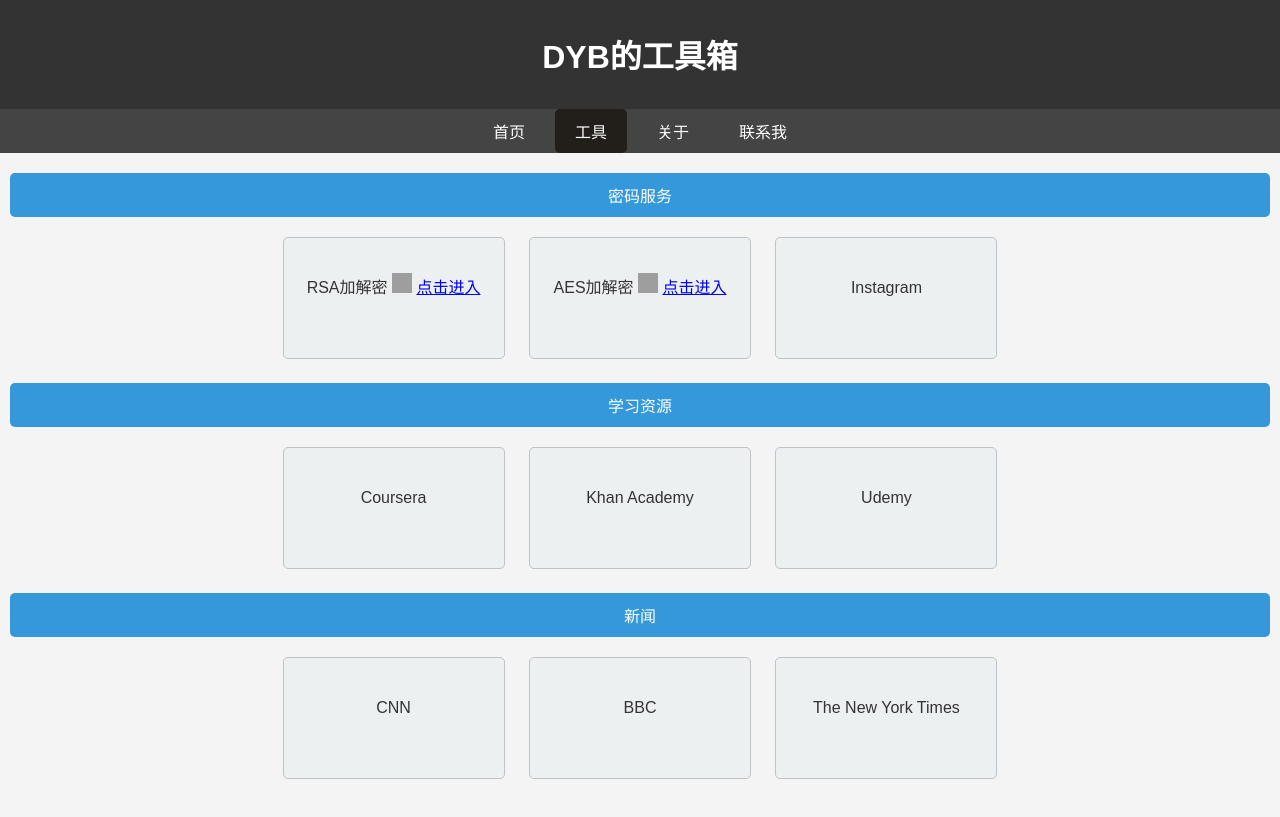
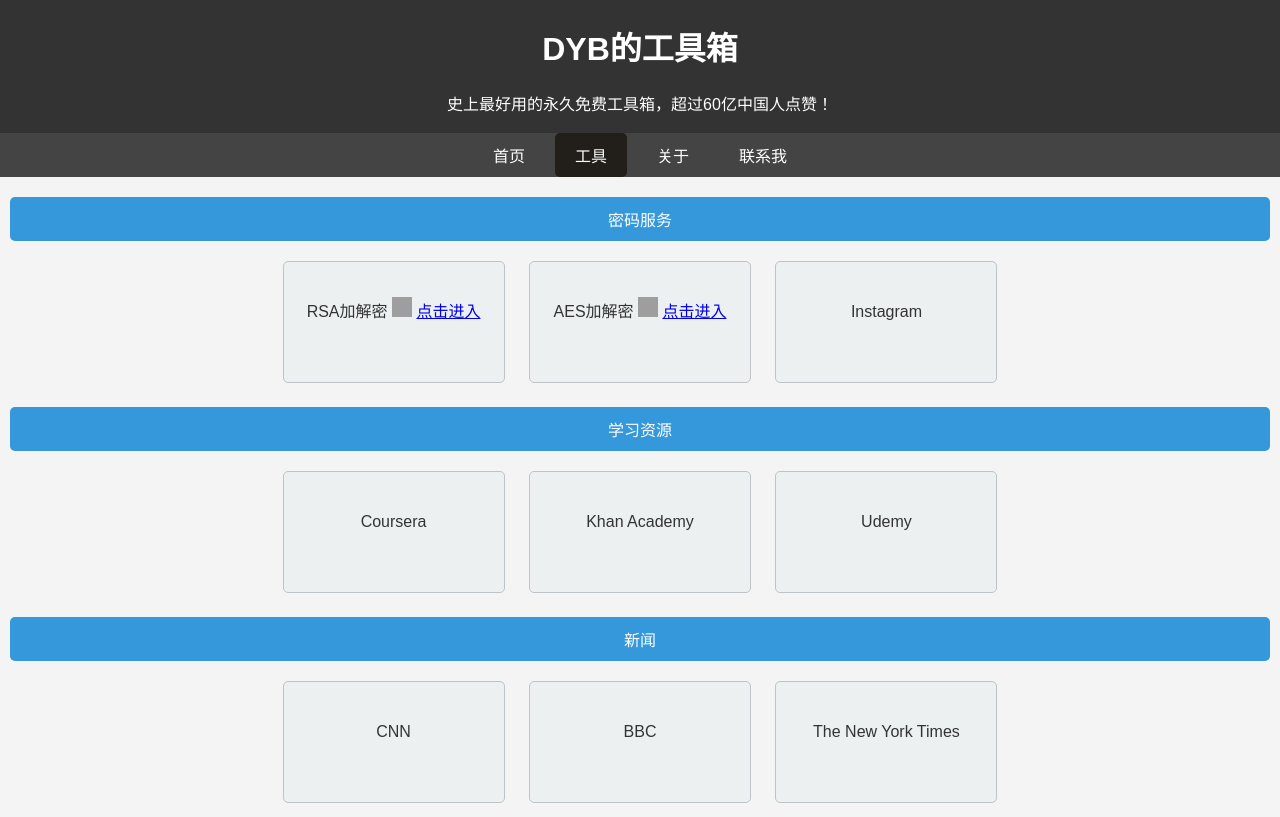
Before and after one commit to aidreamwin/html-app, a plain HTML site: page docs/index.html in a window 1280 px wide. Drawn offline with Linux system fonts and the light colour scheme; grey boxes are pictures that could not be loaded.

Commit message:
优化界面

```diff
--- a/docs/index.html
+++ b/docs/index.html
@@ -15,7 +15,7 @@
         background-color: #333;
         color: #fff;
         text-align: center;
-        padding: 10px 0;
+        padding: 2px 0;
     }
     nav {
         display: flex;
@@ -82,6 +82,7 @@
 <body>
     <header>
         <h1>DYB的工具箱</h1>
+        <p>史上最好用的永久免费工具箱，超过60亿中国人点赞！</p>
     </header>
     <nav>
         <a href="#" onclick="showContent('home')">首页</a>
```
Also changed, not shown: docs/encrypt/aes.html (+1 -1 lines), docs/encrypt/rsa.html (+1 -1 lines).
